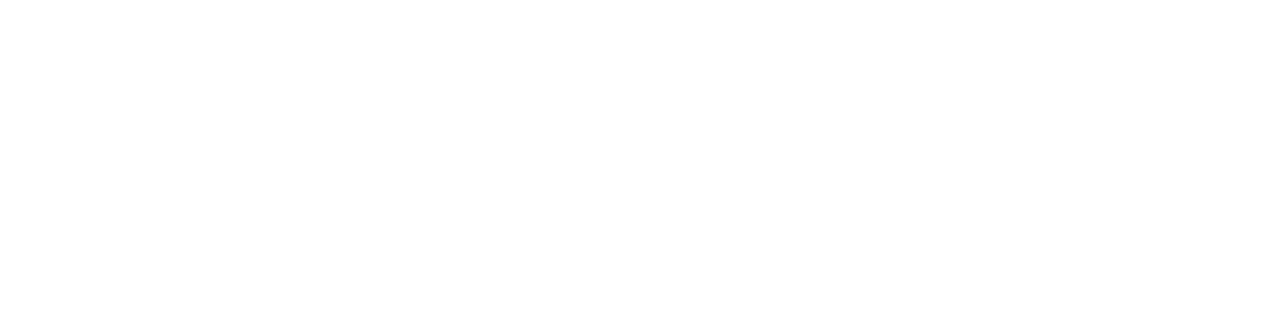
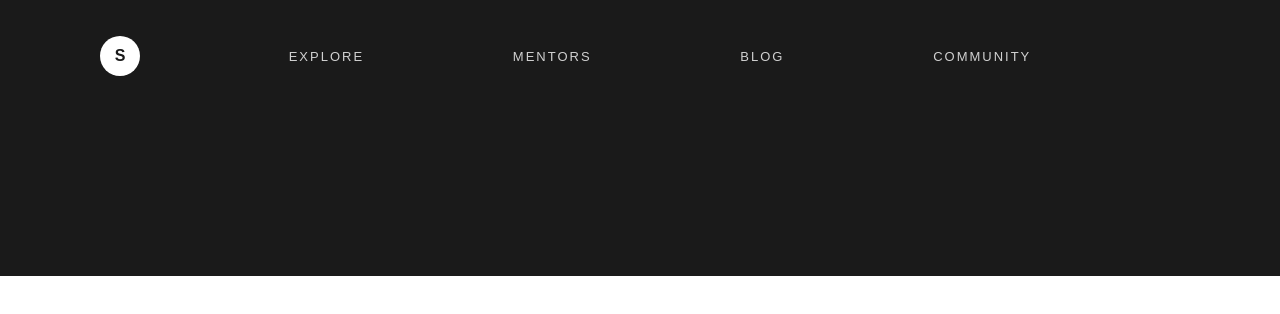
Before and after one commit to mandoberman1/visited_site, a plain HTML site: page index.html in a window 1280 px wide. Drawn offline with Linux system fonts and the light colour scheme.

Commit message:
Update index.html

```diff
--- a/index.html
+++ b/index.html
@@ -7,6 +7,26 @@
     <link rel="stylesheet" href="style.css">
 </head>
 <body>
-
+    <header class="header">
+    <div class="container">
+      <nav class="navigation">
+        <a href="" class="logo">S</a>
+        <ul class="navigation-holder">
+          <li class="nav-links">
+            <a href="#">Explore</a>
+          </li>
+          <li class="nav-links">
+            <a href="#">Mentors</a>
+          </li>
+          <li class="nav-links">
+            <a href="#">Blog</a>
+          </li>
+          <li class="nav-links">
+            <a href="#">Community</a>
+          </li>
+        </ul>
+      </nav>
+</div>
+</header>
 </body>
 </html>
```
